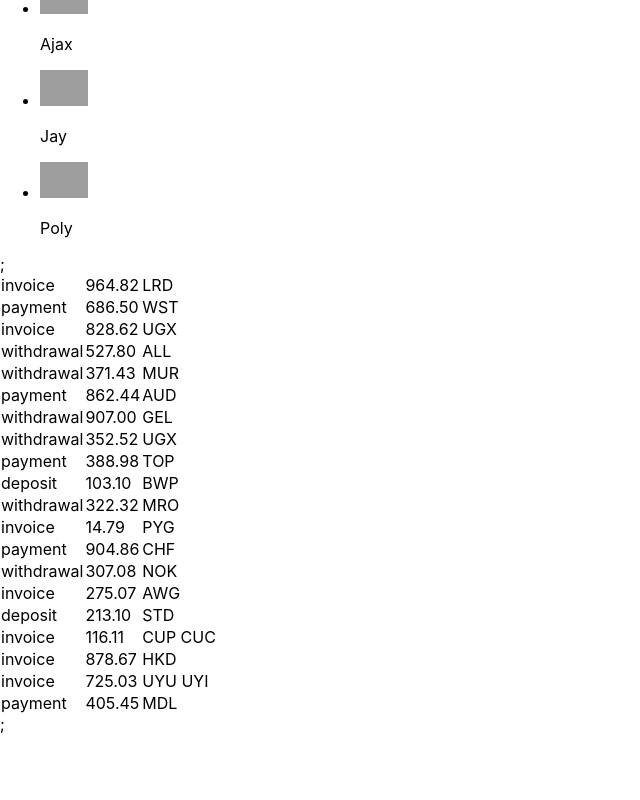
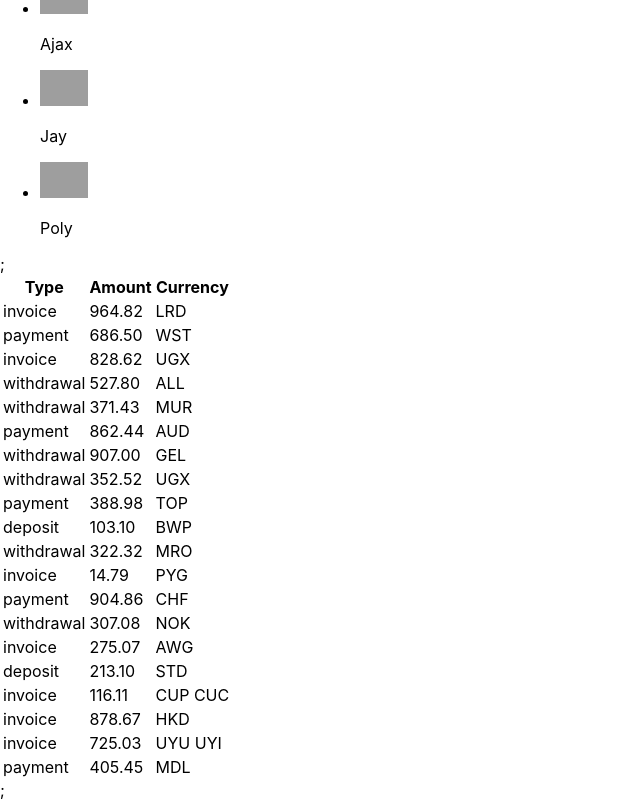
Before and after one commit to dutchakyuliia/goit-react-hw-01-components, a React (Create React App) app: page / in a window 1280 px wide. Shown: the part 879-1679 px from the top of the page, without its empty margins (0-640 px from the left). Before the commit the page ends 1613 px from the top, so only its background shows below. Built offline with nearby package versions, Linux system fonts and the light colour scheme; grey boxes are pictures that could not be loaded.

Commit message:
fix bug at last task

```diff
--- a/src/components/App.jsx
+++ b/src/components/App.jsx
@@ -5,7 +5,7 @@ import Statistics from './Statistics/Statistics';
 import data from './Statistics/data.json';
 import friends from './FriendListItem/friends.json';
 import FriendList from './FriendListItem/FriendList';
-import TransactionTable from './TransactionHistory/TransactionHistory';
+import TransactionTable from './TransactionHistory/TransactionTable';
 import transactions from './TransactionHistory/transactions.json';
 export const App = () => {
   return (
@@ -24,7 +24,7 @@ export const App = () => {
       />
       <Statistics title stats />
       <FriendList friends={friends} />;
-      <TransactionTable items={transactions} />;
+      <TransactionTable />;
     </div>
   );
 };
```
